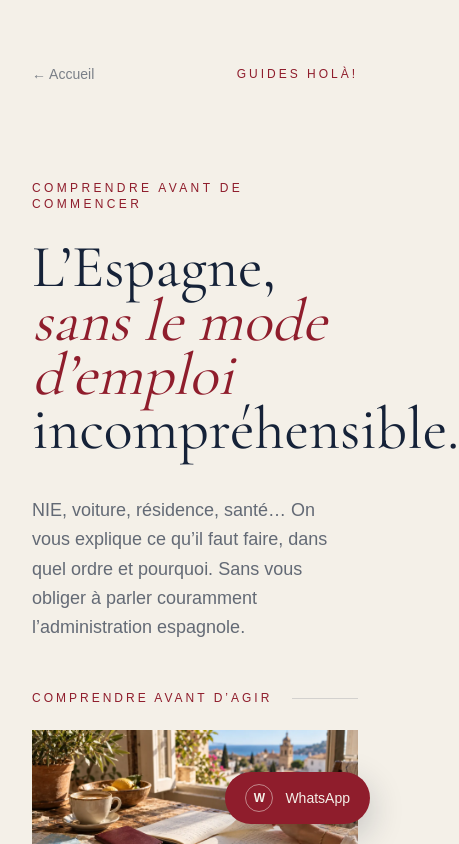
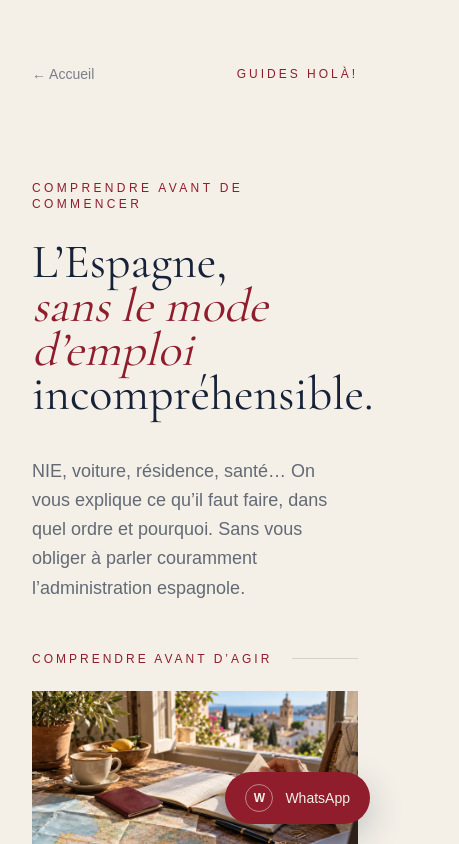
Before and after one commit to elehcf/hola, a Next.js app: page /guides in a window 390 px wide. Shown: the top 844 px of the page, 459 px wide, since content can reach past the window. Built offline with nearby package versions, Linux system fonts and the light colour scheme.

Commit message:
Improve mobile spacing and typography

```diff
--- a/app/guides/page.tsx
+++ b/app/guides/page.tsx
@@ -69,7 +69,7 @@ export default function GuidesPage() {
             </p>
 
             <h1
-              className="mt-7 text-6xl leading-[0.9] md:text-8xl lg:text-9xl"
+              className="mt-7 text-5xl leading-[0.92] sm:text-6xl md:text-8xl lg:text-9xl"
               style={{ fontFamily: "var(--font-editorial)" }}
             >
               L’Espagne,
@@ -180,7 +180,7 @@ export default function GuidesPage() {
           </p>
 
           <h2
-            className="mt-6 max-w-4xl text-5xl leading-[0.95] md:text-7xl"
+            className="mt-6 max-w-4xl text-4xl leading-[0.98] sm:text-5xl md:text-7xl"
             style={{ fontFamily: "var(--font-editorial)" }}
           >
             Racontez-nous.
```
